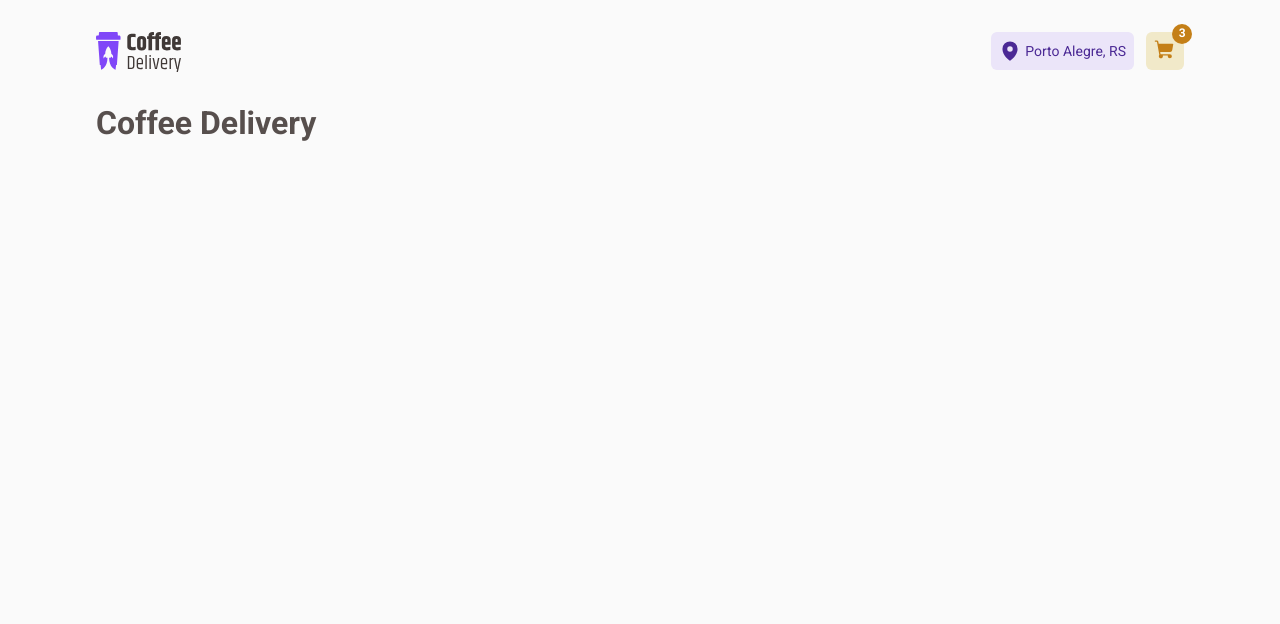
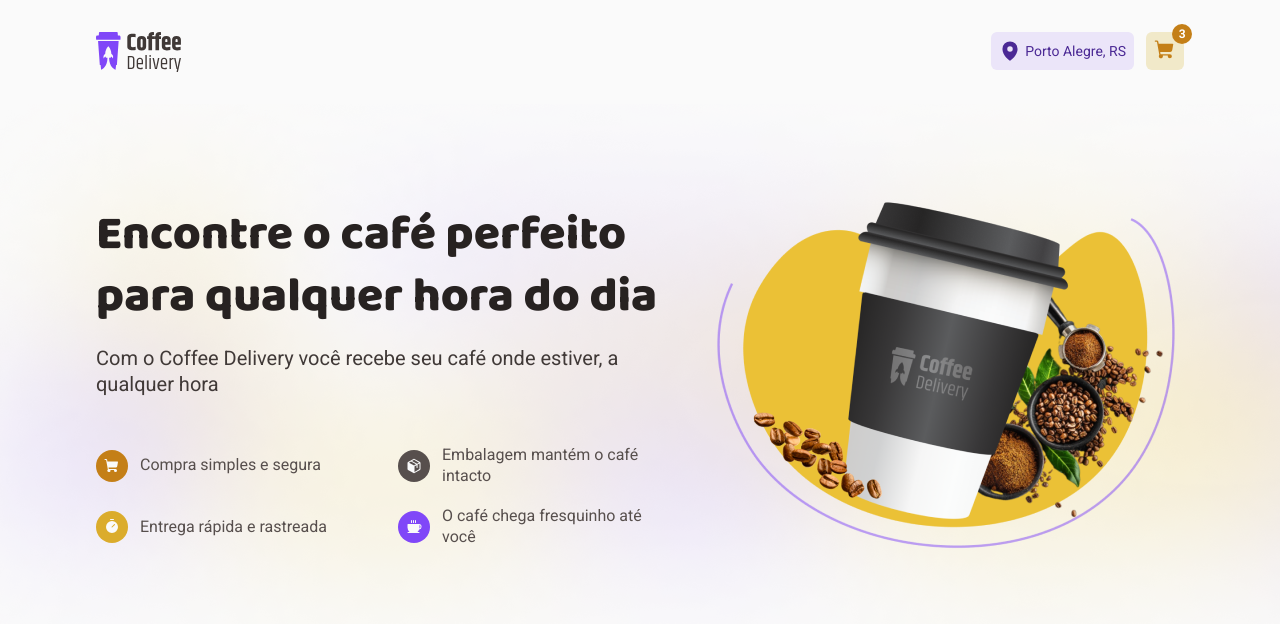
Before and after one commit to schayene/ignite-coffee-delivery, a React (Vite) app: page / in a window 1280 px wide. Shown: the top 624 px of the page. Built offline with nearby package versions, Linux system fonts and the light colour scheme.

Commit message:
feat: intro component

```diff
--- a/src/components/Header/styles.ts
+++ b/src/components/Header/styles.ts
@@ -38,7 +38,6 @@
     height: 1.25rem;
     border-radius: 50%;
     font-size: 0.75rem;
-    line-height: 1.3;
     color: ${(props) => props.theme.white};
     background: ${(props) => props.theme["yellow-dark"]};
   }
@@ -46,7 +45,6 @@
 
 export const Location = styled.div`
   font-size: 0.875rem;
-  line-height: 1.3;
   padding: 0 0.5rem;
   display: flex;
   align-items: center;
--- a/src/layouts/DefaultLayout/index.tsx
+++ b/src/layouts/DefaultLayout/index.tsx
@@ -1,14 +1,14 @@
 import { Outlet } from "react-router-dom";
 import { Header } from "../../components/Header";
-import { LayoutContainer, Wrapper } from "./styles";
+import { LayoutContainer } from "./styles";
 
 export function DefaultLayout() {
   return (
     <LayoutContainer>
       <Header />
-      <Wrapper>
+      <main>
         <Outlet />
-      </Wrapper>
+      </main>
     </LayoutContainer>
   );
 }
--- a/src/layouts/DefaultLayout/styles.ts
+++ b/src/layouts/DefaultLayout/styles.ts
@@ -1,11 +1,9 @@
 import styled from "styled-components";
 
-export const LayoutContainer = styled.div`
+export const LayoutContainer = styled.div``;
 
-`;
-
-export const Wrapper = styled.main`
+export const Wrapper = styled.div`
   max-width: 70rem;
   margin: 0 auto;
   padding: 0 1rem;
-`
+`;
--- /dev/null
+++ b/src/pages/Home/components/Intro/index.tsx
@@ -0,0 +1,54 @@
+import { ShoppingCart, Timer, Package, Coffee } from "phosphor-react";
+import {
+  Content,
+  IntroContainer,
+  IntroDetails,
+  IntroItens,
+  Item,
+} from "./styles";
+
+import bannerImage from "../../../../assets/banner.png";
+
+export function Intro() {
+  return (
+    <IntroContainer>
+      <Content>
+        <IntroDetails>
+          <h1>Encontre o café perfeito para qualquer hora do dia</h1>
+          <h2>
+            Com o Coffee Delivery você recebe seu café onde estiver, a qualquer
+            hora
+          </h2>
+          <IntroItens>
+            <li>
+              <Item background="yellow-dark">
+                <ShoppingCart size={16} weight="fill" />
+              </Item>
+              Compra simples e segura
+            </li>
+            <li>
+              <Item background="base-text">
+                <Package size={16} weight="fill" />
+              </Item>
+              Embalagem mantém o café intacto
+            </li>
+            <li>
+              <Item background="yellow">
+                <Timer size={16} weight="fill" />
+              </Item>
+              Entrega rápida e rastreada
+            </li>
+            <li>
+              <Item background="purple">
+                <Coffee size={16} weight="fill" />
+              </Item>
+              O café chega fresquinho até você
+            </li>
+          </IntroItens>
+        </IntroDetails>
+
+        <img src={bannerImage} />
+      </Content>
+    </IntroContainer>
+  );
+}
--- /dev/null
+++ b/src/pages/Home/components/Intro/styles.ts
@@ -0,0 +1,72 @@
+import styled from "styled-components";
+
+import backgroundImage from "../../../../assets/background.png";
+import { Wrapper } from "../../../../layouts/DefaultLayout/styles";
+
+export const IntroContainer = styled.div`
+  background-image: url(${backgroundImage});
+  background-repeat: no-repeat;
+  background-size: cover;
+  height: 34rem;
+  display: flex;
+  align-items: center;
+`;
+
+export const Content = styled(Wrapper)`
+  display: flex;
+  align-items: center;
+  gap: 3rem;
+`;
+
+export const IntroDetails = styled.div`
+  h1 {
+    font-family: "Baloo 2", sans-serif;
+    font-size: 3rem;
+    font-weight: 800;
+    margin-bottom: 1rem;
+    color: ${(props) => props.theme["base-title"]};
+  }
+
+  h2 {
+    font-size: 1.25rem;
+    font-weight: normal;
+    color: ${(props) => props.theme["base-subtitle"]};
+  }
+`;
+
+export const IntroItens = styled.ul`
+  list-style: none;
+  display: grid;
+  grid-template-columns: repeat(2, 1fr);
+  grid-gap: 1.25rem 2.5rem;
+  margin-top: 3rem;
+
+  li {
+    display: flex;
+    align-items: center;
+    gap: 0.75rem;
+  }
+`;
+
+const STATUS_COLORS = {
+  yellow: "yellow",
+  purple: "purple",
+  "yellow-dark": "yellow-dark",
+  "base-text": "base-text",
+} as const;
+
+interface ItemProps {
+  background: keyof typeof STATUS_COLORS;
+}
+
+export const Item = styled.i<ItemProps>`
+  display: flex;
+  justify-content: center;
+  align-items: center;
+  min-width: 2rem;
+  width: 2rem;
+  height: 2rem;
+  border-radius: 50%;
+  color: ${(props) => props.theme.background};
+  background: ${(props) => props.theme[STATUS_COLORS[props.background]]};
+`;
--- a/src/pages/Home/index.tsx
+++ b/src/pages/Home/index.tsx
@@ -1,3 +1,9 @@
+import { Intro } from "./components/Intro";
+
 export function Home() {
-  return <h1>Coffee Delivery</h1>;
+  return (
+    <>
+      <Intro />
+    </>
+  );
 }
--- a/src/styles/global.ts
+++ b/src/styles/global.ts
@@ -22,5 +22,6 @@
     font-family: 'Roboto', sans-serif;
     font-size: 1rem;
     font-weight: 400;
+    line-height: 1.3;
   }
 `;
```
Also changed, not shown: src/assets/background.png (added), src/assets/banner.png (added).
